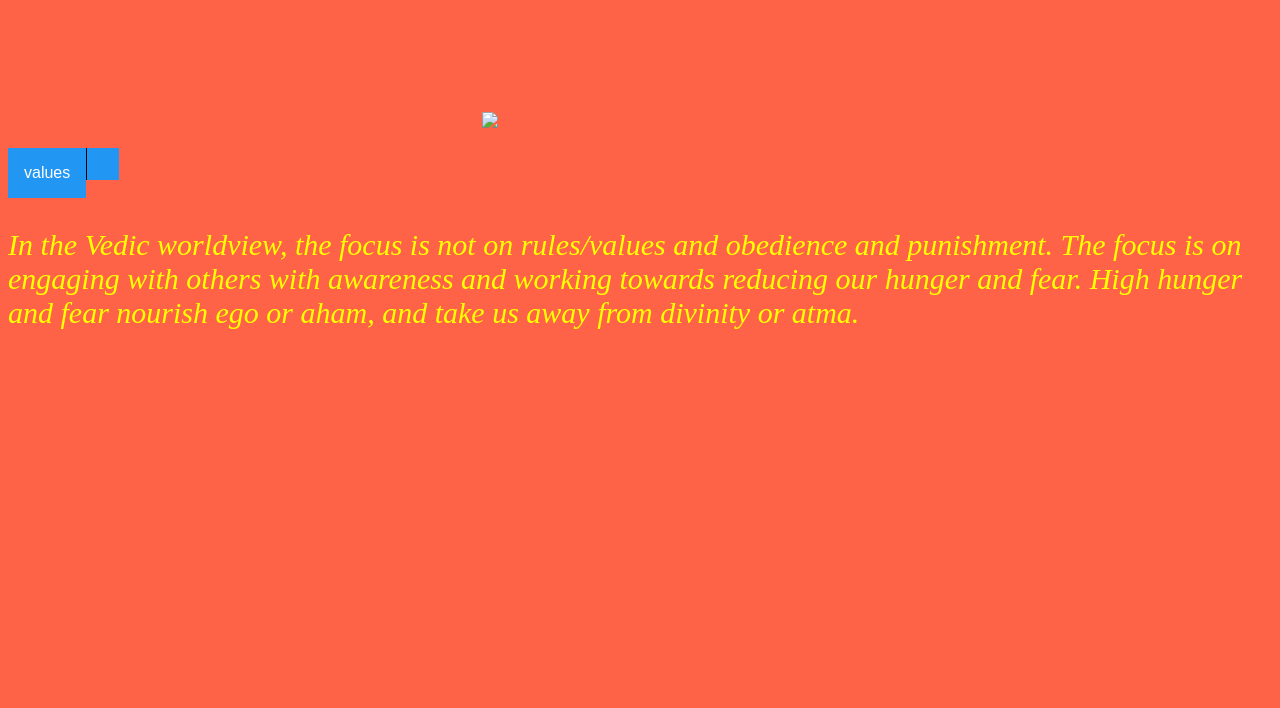
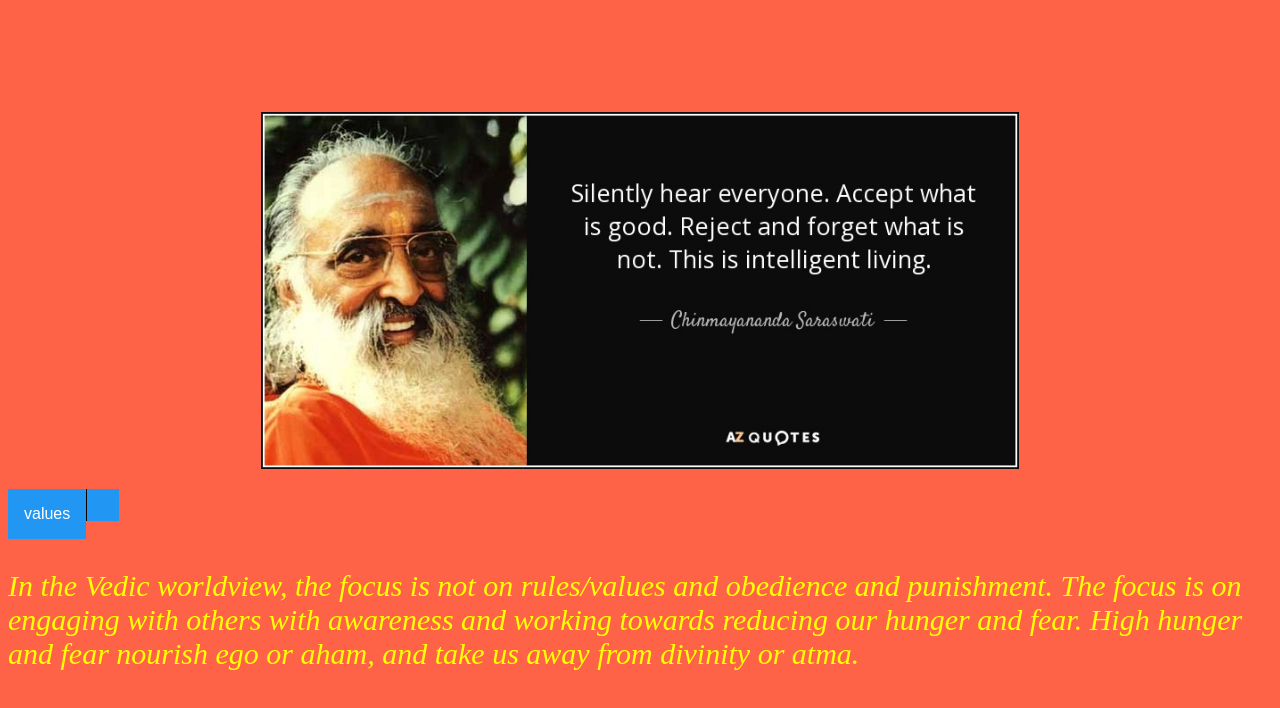
Before and after one commit to ccclegends/ccclegends, a plain HTML site: page index.html in a window 1280 px wide. Drawn offline with Linux system fonts and the light colour scheme.

Commit message:
Add files via upload

```diff
--- a/index.html
+++ b/index.html
@@ -69,7 +69,7 @@
 
 <marquee><h1>Human Values from vedas</h1></marquee>
 
-<h2><img src="img/qwerty8.jpg"width="25%"></h2>
+<h2><img src="img/qwerty10.jpg"width="60%"></h2>
 <button class="btn">values</button>
 <div class="dropdown">
   <button class="btn" style="border-left:1px solid #000000">
```
Also changed, not shown: img/qwerty1.jpg (added), img/qwerty10.jpg (added), img/qwerty2.jpg (added), img/qwerty3.jpg (added), img/qwerty4.png (added), img/qwerty5.jpg (added), img/qwerty6.jpg (added), img/qwerty7.jpg (added), img/qwerty8.jpg (added), img/qwerty9.png (added).
